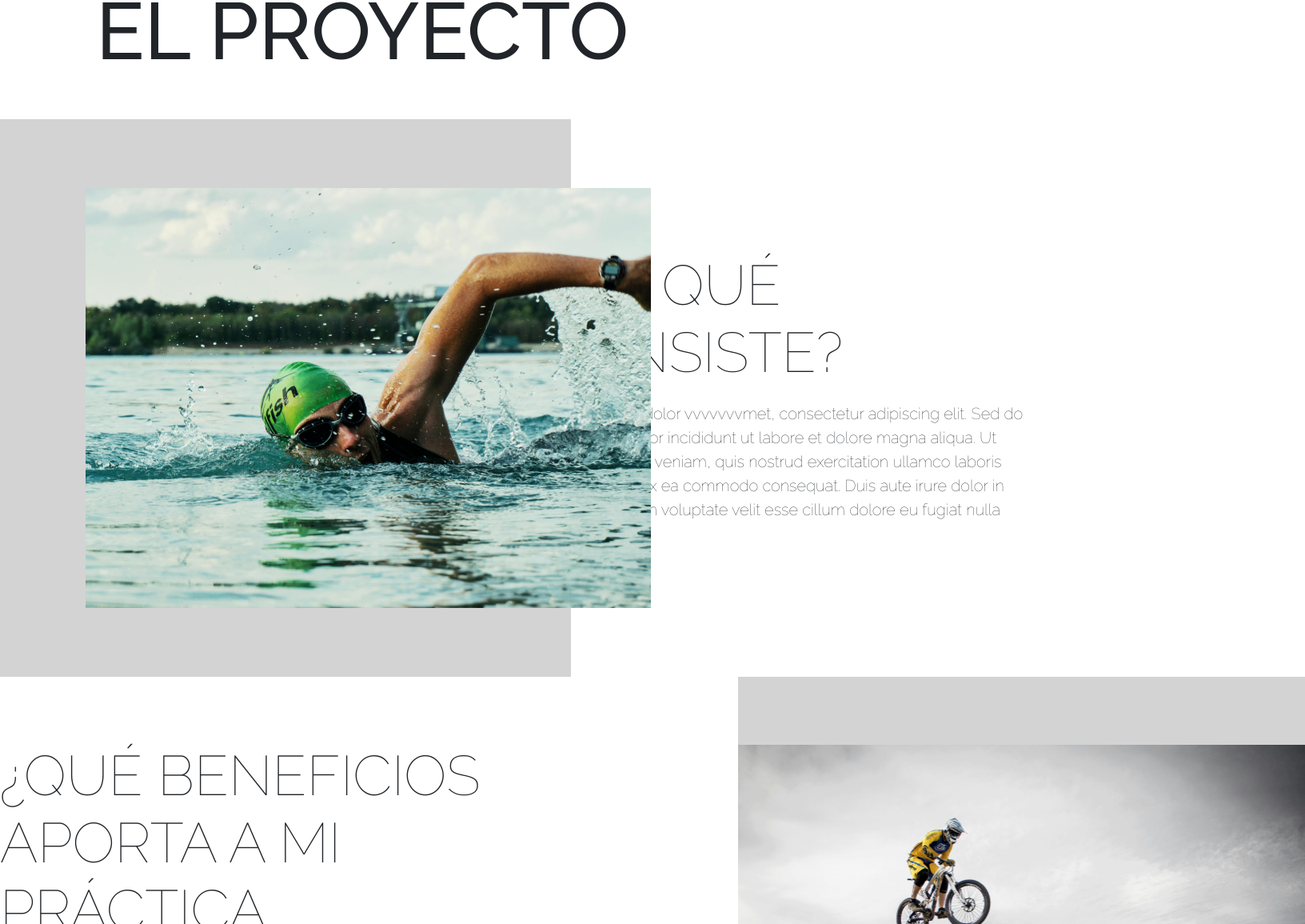
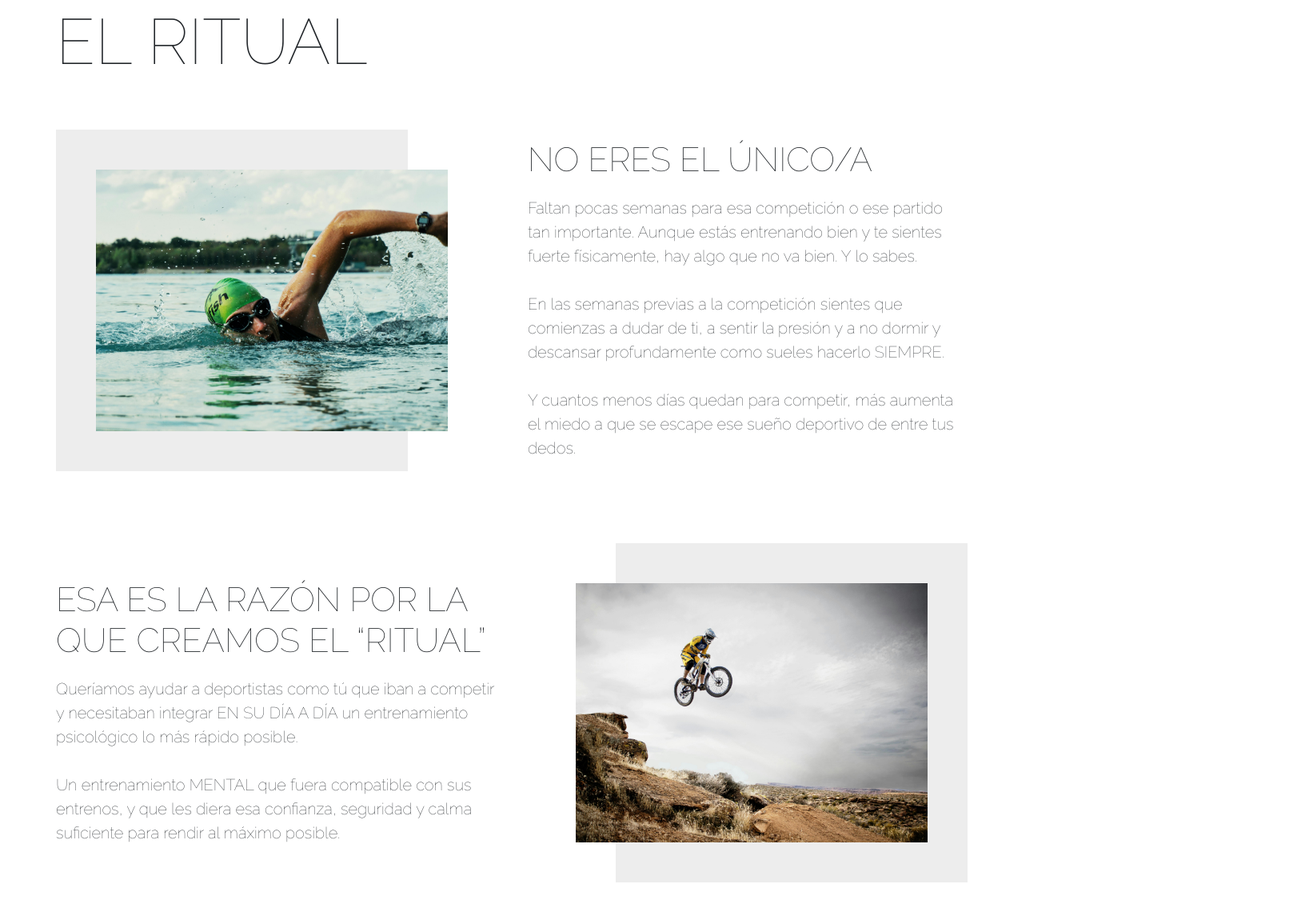
Before and after one commit to GabrielaRamos79/inner_visual_final_project, a React (Vite) app in the folder client/InnerVisual/: page / in a window 1280 px wide. Shown: the part 871-2026 px from the top of the page at 80% size, 1632 px wide, since content can reach past the window. Built offline with nearby package versions, Linux system fonts and the light colour scheme.

Commit message:
fixed usp styles

```diff
--- a/client/InnerVisual/src/components/achievements/Achievements.jsx
+++ b/client/InnerVisual/src/components/achievements/Achievements.jsx
@@ -1,13 +1,13 @@
-import './achievements.css'
-import React from 'react'
-import achievement_cup from '../../assets/img/icons/achievement_cup.png'
-import achievement_lock from '../../assets/img/icons/achievement_lock.png';
+import "./achievements.css";
+import React from "react";
+import achievement_cup from "../../assets/img/icons/achievement_cup.png";
+import achievement_lock from "../../assets/img/icons/achievement_lock.png";
 
 const Achievements = () => {
   return (
     <>
       <div className="achievements-container">
-      <h3 className="achievements-title">LOGROS CONSEGUIDOS</h3>
+        <h2 className="achievements-title">LOGROS</h2>
         <div className="icons_achievements">
           <div className="achievement1">
             <div className="icon_picture">
@@ -55,7 +55,7 @@ const Achievements = () => {
         </div>
       </div>
     </>
-  )
-}
+  );
+};
 
-export default Achievements
+export default Achievements;
--- a/client/InnerVisual/src/components/achievements/achievements.css
+++ b/client/InnerVisual/src/components/achievements/achievements.css
@@ -2,12 +2,9 @@
   background-color: white;
   padding: 30px;
   border-radius: 8px;
-  text-align: center;
 }
 
 .achievements-title {
-  font-size: 36px;
-  font-weight: bold;
   margin-bottom: 40px;
 }
 
--- a/client/InnerVisual/src/components/profileClient/ProfileClient.jsx
+++ b/client/InnerVisual/src/components/profileClient/ProfileClient.jsx
@@ -25,20 +25,20 @@ const ProfileClient = ({ handleShow }) => {
             <div className="progress-section">
               <div className="progress-info">
                 <CircularProgressbar value={75} text={`${75}%`} />
-                <p style={{ color: "white" }}>Curso 1</p>
+                <p style={{ color: "white" }}>Nivel 1</p>
               </div>
               <div className="progress-info">
                 <CircularProgressbar value={30} text={`${30}%`} />
-                <p style={{ color: "white" }}>Curso 2</p>
+                <p style={{ color: "white" }}>Nivel 2</p>
               </div>
               <div className="progress-info">
                 <CircularProgressbar value={42} text={`${42}%`} />
-                <p style={{ color: "white" }}>Curso 3</p>
+                <p style={{ color: "white" }}>Nivel 3</p>
               </div>
             </div>
           </div>
 
-          <div className="action-buttons">
+          <div className="right-column">
             <img
               className="profile-picture"
               src={fotoperfil}
--- a/client/InnerVisual/src/components/profileClient/profileClient.css
+++ b/client/InnerVisual/src/components/profileClient/profileClient.css
@@ -1,19 +1,21 @@
 .profile-container {
   background-color: var(--darkblue);
   margin-top: -140px;
+  padding-top: 200px;
+  padding-bottom: 100px;
 }
 
 .profile-content {
   display: flex;
   flex-direction: row;
   align-items: center;
-  padding-top: 50px;
   width: 1140px;
   margin: auto;
 }
 
 .left-column {
   display: flex;
+  width: 50%;
   flex-direction: column;
   align-items: left;
 }
@@ -45,7 +47,8 @@
   height: 100px;
 }
 
-.action-buttons {
+.right-column {
+  width: 50%;
   display: flex;
   flex-direction: column;
   align-items: center;
@@ -73,65 +76,4 @@
   color: var(--darkblue);
 }
 
-
-@media screen and (min-width: 768px) {
-  .profile-container {
-    flex-direction: row;
-    justify-content: space-between;
-    align-items: center;
-  }
-
-  .welcome-message {
-    /* flex: 1; */
-    margin-bottom: 0;
-    margin-right: auto;
-  }
-
-  .action-buttons {
-    margin-top: 0;
-    flex-direction: column;
-    align-items: center;
-  }
-
-  .action-buttons button {
-    margin-bottom: 10px;
-  }
-
-  .profile-picture {
-    margin: 0;
-    margin-bottom: 10px;
-  }
-}
-
-@media screen and (min-width: 1024px) {
-  .profile-container {
-    justify-content: space-between;
-    flex-direction: row;
-    /* align-items: center; */
-  }
-
-  .welcome-message {
-    width: 50%;
-    margin-right: 20%;
-  }
-
-  .action-buttons {
-    margin-top: 20%;
-    flex-direction: column;
-    align-items: center;
-    margin-bottom: 10%;
-  }
-
-  .action-buttons button {
-    margin-bottom: 10px;
-  }
-
-  .profile-picture {
-    margin-top: 5%;
-
-    .action-buttons button {
-      margin-bottom: 10px;
-    }
-  }
-
-}
+media (max-width: 950px) {
--- a/client/InnerVisual/src/components/usp/Usp.jsx
+++ b/client/InnerVisual/src/components/usp/Usp.jsx
@@ -1,47 +1,54 @@
-import React from 'react';
-import innerphoto from '../../assets/img/swimming_guy.png';
-import innerphoto2 from '../../assets/img/biker_guy.png';
-import './usp.css'
+import innerphoto from "../../assets/img/swimming_guy.png";
+import innerphoto2 from "../../assets/img/biker_guy.png";
+import "./usp.css";
 
 const Usp = () => {
   return (
     <>
-      <h1 className='UspTitle' >EL PROYECTO</h1>
-
-      <section className='uspSection'>
+      <section className="uspSection">
+        <h2 className="UspTitle">EL RITUAL</h2>
         <div className="uspSection1">
-
-
           <div className="uspSection1_pic">
-            <div className='layoutgray1'><img className='photo1' src={innerphoto} alt="swimming guy" /></div>
+            <img className="photo1" src={innerphoto} alt="swimming guy" />
           </div>
 
-
-
-          <div className='uspSection1_text'>
-            <h2 className='titleUsp1'>¿EN QUÉ CONSISTE?</h2>
-            <p className='textUsp1'>Lorem ipsum dolor vvvvvvvmet, consectetur adipiscing elit. Sed do eiusmod tempor incididunt ut labore et dolore magna aliqua. Ut enim ad minim veniam, quis nostrud exercitation ullamco laboris nisi ut aliquip ex ea commodo consequat. Duis aute irure dolor in reprehenderit in voluptate velit esse cillum dolore eu fugiat nulla pariatur.
+          <div className="uspSection_text">
+            <h3 className="titleUsp">NO ERES EL ÚNICO/A</h3>
+            <p className="textUsp1">
+              Faltan pocas semanas para esa competición o ese partido tan
+              importante. Aunque estás entrenando bien y te sientes fuerte
+              físicamente, hay algo que no va bien. Y lo sabes.<br></br>
+              <br></br>
+              En las semanas previas a la competición sientes que comienzas a
+              dudar de ti, a sentir la presión y a no dormir y descansar
+              profundamente como sueles hacerlo SIEMPRE. <br></br>
+              <br></br>Y cuantos menos días quedan para competir, más aumenta el
+              miedo a que se escape ese sueño deportivo de entre tus dedos.
             </p>
           </div>
         </div>
 
-
         <div className="uspSection2">
-          <div className='uspSection2_text'>
-            <h2 className='titleUsp2'>¿QUÉ BENEFICIOS APORTA A MI PRÁCTICA DEPORTIVA?</h2>
-            <p className='textUsp2'>Lorem ipsum dolor sit amet, consectetur adipiscing elit. Sed do eiusmod tempor incididunt ut labore et dolore magna aliqua. Ut enim ad minim veniam, quis nostrud exercitation ullamco laboris nisi ut aliquip ex ea commodo consequat. Duis aute irure dolor in reprehenderit in voluptate velit esse cillum dolore eu fugiat nulla pariatur.
+          <div className="uspSection_text">
+            <h3 className="titleUsp">
+              ESA ES LA RAZÓN POR LA QUE CREAMOS EL “RITUAL”
+            </h3>
+            <p className="textUsp2">
+              Queríamos ayudar a deportistas como tú que iban a competir y
+              necesitaban integrar EN SU DÍA A DÍA un entrenamiento psicológico
+              lo más rápido posible. <br></br>
+              <br></br>Un entrenamiento MENTAL que fuera
+              compatible con sus entrenos, y que les diera esa confianza,
+              seguridad y calma suficiente para rendir al máximo posible.
             </p>
           </div>
-
           <div className="uspSection2_pic">
-            <div className='layoutgray2'><img className='photo2' src={innerphoto2} alt="jumping biker" />
-            </div>
+            <img className="photo2" src={innerphoto2} alt="jumping biker" />
           </div>
-
         </div>
       </section>
     </>
-  )
-}
+  );
+};
 
-export default Usp
+export default Usp;
--- a/client/InnerVisual/src/components/usp/usp.css
+++ b/client/InnerVisual/src/components/usp/usp.css
@@ -1,4 +1,86 @@
-.UspTitle{
+.uspSection {
+    max-width: 1140px;
+    margin: auto;
+    padding-top: 75px;
+    padding-bottom: 30px;
+}
+
+.UspTitle {
+    margin-bottom: 75px;
+}
+
+.uspSection1,
+.uspSection2 {
+    display: flex;
+    flex-direction: row;
+    align-items: center;
+    padding-bottom: 150px;
+    gap: 100px;
+}
+
+.titleUsp {
+    padding-bottom: 20px;
+}
+
+.uspSection1_pic {
+    width: 40%;
+    margin-left: 50px;
+    box-shadow: -50px -50px rgb(237, 237, 237), -50px 50px rgb(237, 237, 237);
+}
+
+.uspSection_text {
+    width: 50%;
+}
+
+.uspSection2_pic {
+    width: 40%;
+    margin-right: 50px;
+    box-shadow: 50px -50px rgb(237, 237, 237), 50px 50px rgb(237, 237, 237);
+}
+
+
+@media screen and (max-width: 950px) {
+
+    .uspSection {
+        max-width: 800px;
+        margin: 50px;
+        padding-top: 30px;
+        padding-bottom: 20px;
+    }
+    .uspSection1,
+    .uspSection2 {
+        display: flex;
+        flex-direction: column;
+        align-items: center;
+        padding-bottom: 50px;
+        gap: 50px;
+    }
+
+    .uspSection2 {
+        flex-direction: column-reverse;
+    }
+
+    .uspSection_text {
+        width: 100%;
+    }
+
+    .uspSection1_pic {
+        width: 100%;
+        box-shadow: none;
+        margin: 0px;
+    }
+
+    .uspSection2_pic {
+        width: 100%;
+        box-shadow: none;
+        margin: 0px;
+    }
+}
+
+
+
+
+/* .UspTitle{
     font-size: 100px;
     text-align: left;
     margin-left: 120px;
@@ -120,4 +202,4 @@
             width: 440px;
             height: 260px;
         }
-    }
+    }  */
--- a/client/InnerVisual/src/context/VideoContext.jsx
+++ b/client/InnerVisual/src/context/VideoContext.jsx
@@ -1,5 +1,4 @@
-
-import React, { createContext, useState } from 'react';
+import { createContext, useState } from 'react';
 
 export const VideoContext = createContext();
 
--- a/client/InnerVisual/src/index.css
+++ b/client/InnerVisual/src/index.css
@@ -66,7 +66,7 @@ body {
 
     /*titulo de las secciones*/
     h2 {
-        font-size: 110px;
+        font-size: 80px;
         font-weight: lighter;
     }
 
```
Lines whose indentation alone changed are shown as unchanged.
